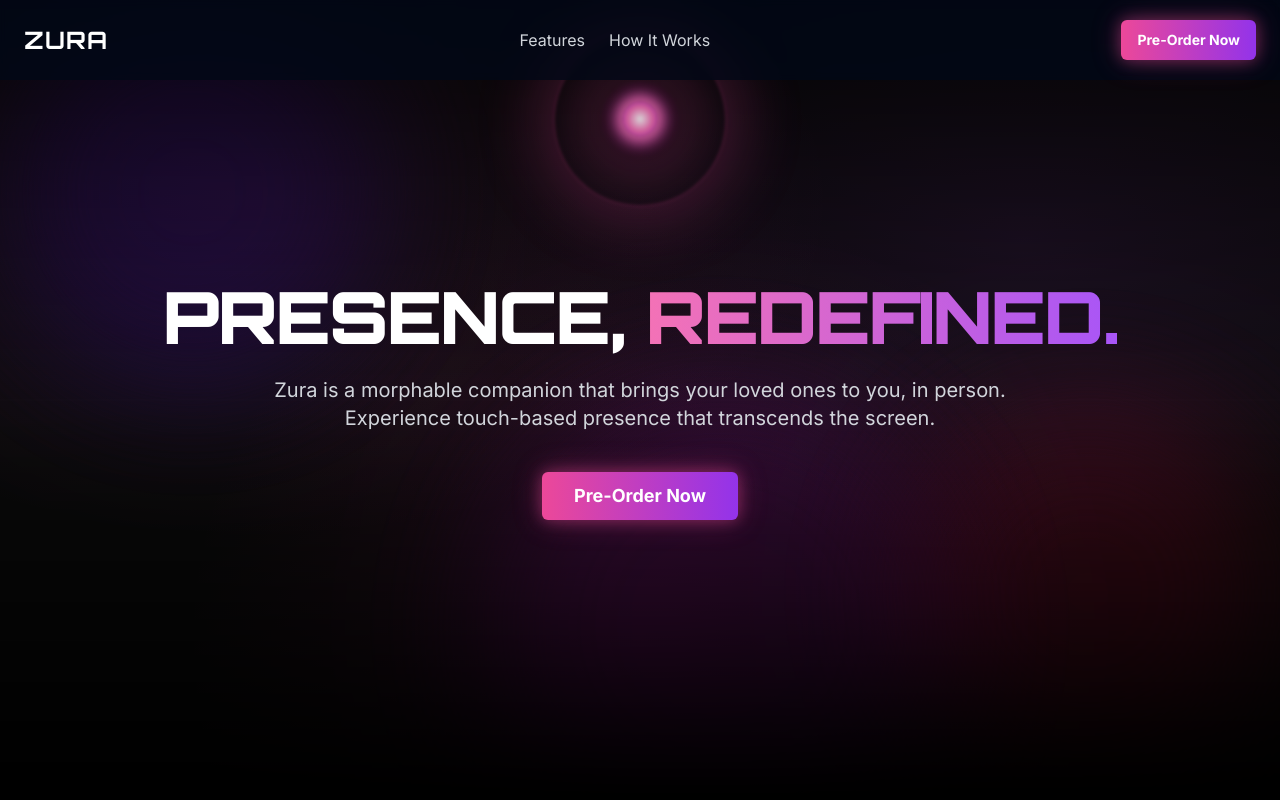
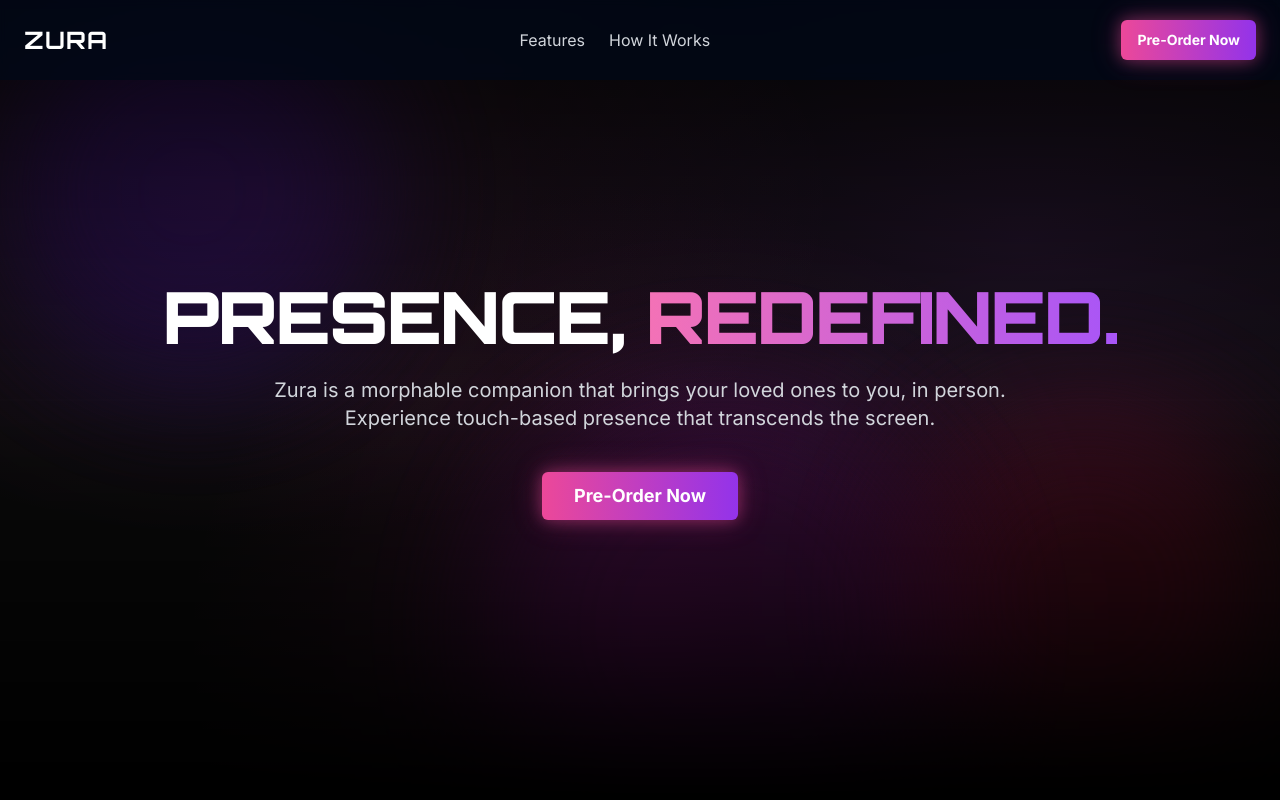
Before and after one commit to jheel2006/zura-presence-portal, a React (Vite) app: page / in a window 1280 px wide. Shown: the top 800 px of the page. Built offline with nearby package versions, Linux system fonts and the light colour scheme.

Commit message:
Revert: Remove scroll orb and global glow
Reverts the changes related to the scroll orb and global cursor glow, returning the website to its previous state.

```diff
--- a/src/pages/Index.tsx
+++ b/src/pages/Index.tsx
@@ -1,19 +1,16 @@
+
 import { Header } from "@/components/landing/Header";
 import { Hero } from "@/components/landing/Hero";
 import { HowItWorks } from "@/components/landing/HowItWorks";
 import { Features } from "@/components/landing/Features";
 import { Footer } from "@/components/landing/Footer";
 import { GlobalCursorGlow } from "@/components/GlobalCursorGlow";
-import { ScrollOrb } from "@/components/ScrollOrb";
 
 const Index = () => {
   return (
     <div className="flex flex-col min-h-screen">
       {/* Global cursor glow overlay */}
       <GlobalCursorGlow />
-
-      {/* Scroll-following orb effect */}
-      <ScrollOrb />
 
       <Header />
       <main className="flex-grow">
```
